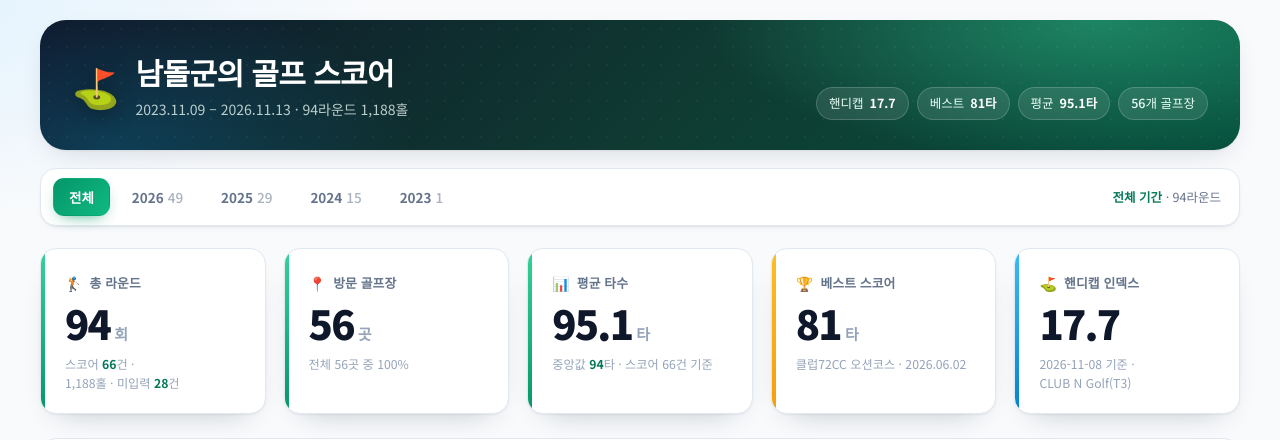
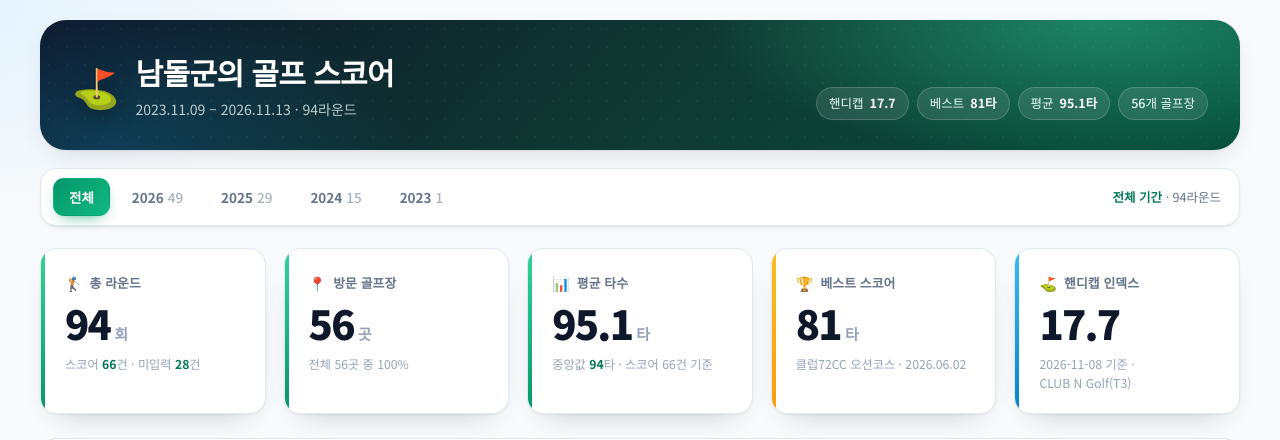
Before and after one commit to namdoli/golf-score-dashboard, a plain HTML site: page index.html in a window 1280 px wide. Shown: the top 440 px of the page. Drawn offline with nearby package versions, Linux system fonts and the light colour scheme.

Commit message:
polish: 히어로 부제·KPI에서 총 홀수 제거(남돌군 중복 방지 캐시 v=20261123aa)

```diff
--- a/app.js
+++ b/app.js
@@ -126,7 +126,7 @@
   function hydrateHeader() {
     const m = DATA.meta;
     $('#heroSub').textContent =
-      `${dateKo(m.period.from)} – ${dateKo(m.period.to)} · ${m.counts.rounds}라운드 ${m.counts.holes.toLocaleString()}홀`;
+      `${dateKo(m.period.from)} – ${dateKo(m.period.to)} · ${m.counts.rounds}라운드`;
     $('#heroBadges').innerHTML = [
       `<span class="hbadge">핸디캡 <b>${m.handicap.index}</b></span>`,
       `<span class="hbadge">베스트 <b>${m.best}타</b></span>`,
@@ -354,7 +354,6 @@
     const scores = rated.map(r => r.total);
     const uniq = new Set(rounds.filter(r => r.club !== NO_PLACE).map(r => r.club)).size;
     const totalCourses = COURSES.length;
-    const holes = rated.reduce((a, r) => a + (r.holes ? r.holes.length : 0), 0);
     const bestRound = rated.slice().sort((a, b) => a.total - b.total)[0];
     const m = DATA.meta;
     const avg = scores.length ? mean(scores) : 0;
@@ -362,7 +361,7 @@
     const cards = [
       {
         label: '총 라운드', icon: '🏌️', value: rounds.length, unit: '회',
-        foot: `스코어 <b>${rated.length}</b>건 · ${holes.toLocaleString()}홀${pending ? ` · 미입력 <b>${pending}</b>건` : ''}`
+        foot: `스코어 <b>${rated.length}</b>건${pending ? ` · 미입력 <b>${pending}</b>건` : ''}`
       },
       {
         label: '방문 골프장', icon: '📍', value: uniq, unit: '곳',
--- a/index.html
+++ b/index.html
@@ -215,6 +215,6 @@
 
 <script src="https://cdn.jsdelivr.net/npm/chart.js@4.4.1/dist/chart.umd.min.js"></script>
 <script src="https://unpkg.com/leaflet@1.9.4/dist/leaflet.js"></script>
-<script src="app.js?v=20261123z"></script>
+<script src="app.js?v=20261123aa"></script>
 </body>
 </html>
```
